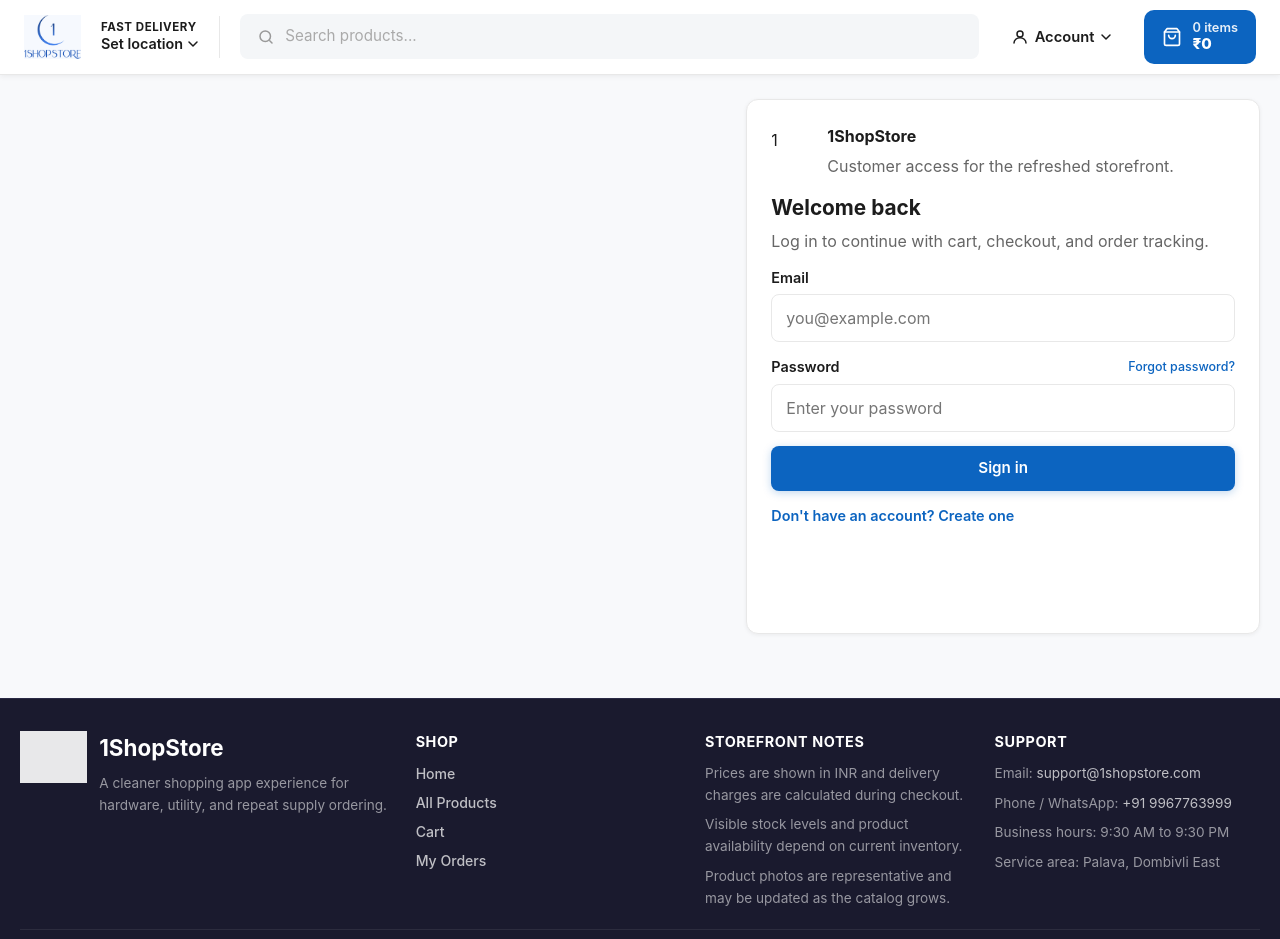
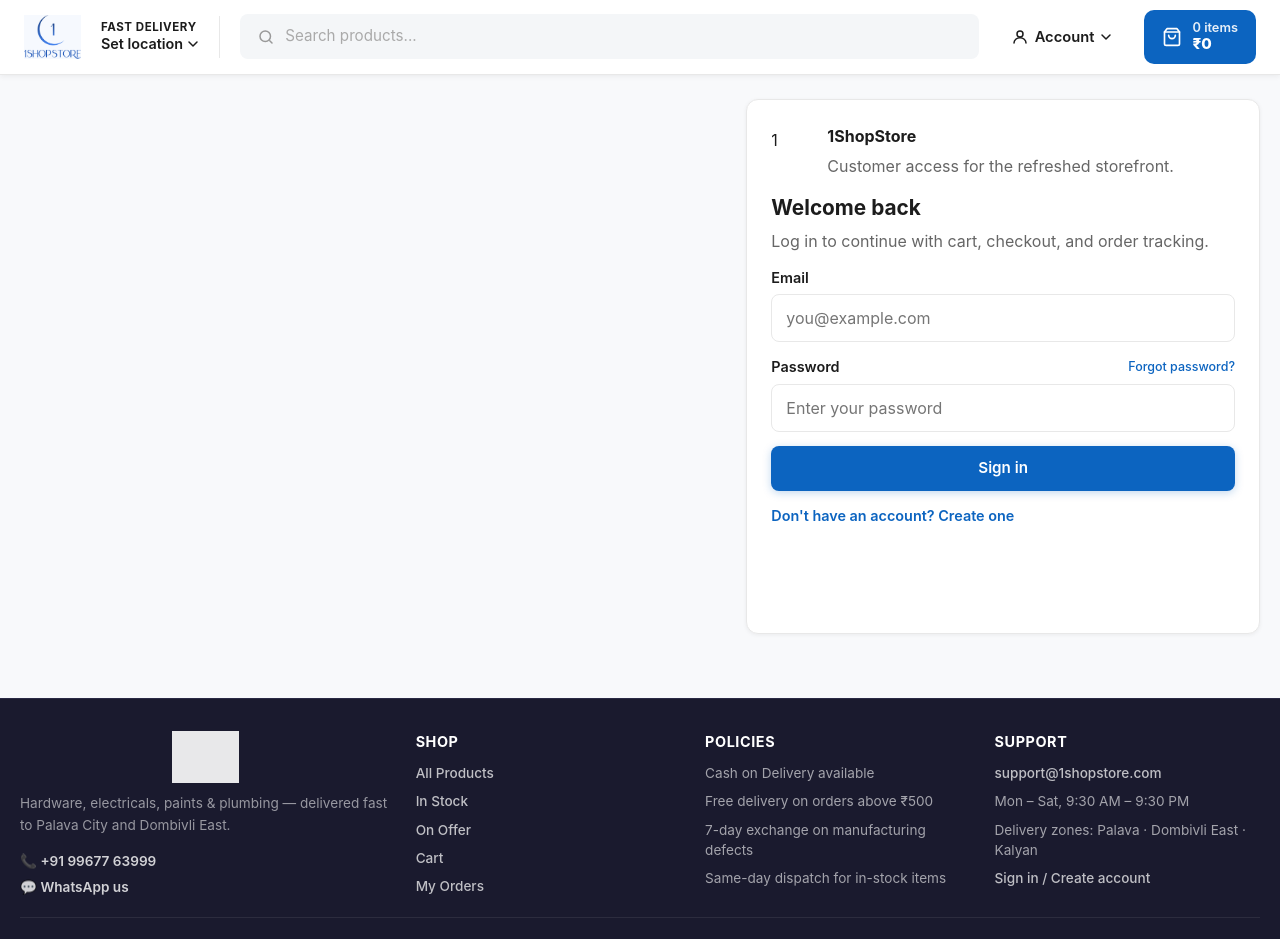
Before and after one commit to prasadb18/para-sale, a React (Vite) app in the folder client/: page /login in a window 1280 px wide. Shown: the top 939 px of the page. Built offline with nearby package versions, Linux system fonts and the light colour scheme; no server answers.

Commit message:
improve footer

```diff
--- a/client/src/App.css
+++ b/client/src/App.css
@@ -1229,15 +1229,15 @@
 }
 
 .product-card__badge {
-  position: absolute;
-  top: 10px;
-  left: 10px;
-  padding: 4px 8px;
-  border-radius: 5px;
+  display: inline-block;
+  padding: 2px 7px;
+  border-radius: 4px;
   background: var(--accent);
   color: #ffffff;
-  font-size: 0.74rem;
-  font-weight: 700;
+  font-size: 0.68rem;
+  font-weight: 700;
+  letter-spacing: 0.02em;
+  white-space: nowrap;
 }
 
 .product-card__badge--soft {
@@ -1251,6 +1251,13 @@
   gap: 6px;
   padding: 12px 14px 14px;
   flex: 1;
+}
+
+.product-card__pills {
+  display: flex;
+  align-items: center;
+  gap: 6px;
+  flex-wrap: wrap;
 }
 
 .product-card__category {
@@ -2646,46 +2653,35 @@
 
 .site-footer__brand {
   display: flex;
-  align-items: start;
-  gap: 12px;
-}
-
-.site-footer__brand h2 {
-  margin: 0 0 8px;
-  font-size: 1.4rem;
-  font-weight: 700;
-  color: #ffffff;
-}
-
-.site-footer__brand .brand-mark__badge {
-  background: var(--accent);
-  flex-shrink: 0;
-}
-
-.site-footer__brand,
-.site-footer__title {
-  color: #ffffff;
-}
-
-.site-footer__links a {
-  color: rgba(255,255,255,0.72);
-}
-
-.site-footer__notes a {
-  color: rgba(255,255,255,0.72);
-}
-
-.site-footer__brand p,
-.site-footer__notes p,
-.site-footer__bottom p {
+  flex-direction: column;
+  gap: 10px;
+}
+
+.site-footer__brand p {
   color: rgba(255,255,255,0.55);
   font-size: 0.85rem;
   line-height: 1.6;
-}
-
-.site-footer__notes {
-  display: grid;
-  gap: 8px;
+  margin: 0;
+}
+
+.site-footer__contact {
+  display: flex;
+  flex-direction: column;
+  gap: 6px;
+  margin-top: 4px;
+}
+
+.site-footer__contact a {
+  font-size: 0.85rem;
+  font-weight: 600;
+  color: rgba(255,255,255,0.80);
+  transition: color 0.15s;
+}
+
+.site-footer__contact a:hover { color: #fff; }
+
+.site-footer__title {
+  color: #ffffff;
 }
 
 .site-footer__title {
@@ -2701,14 +2697,20 @@
   gap: 8px;
 }
 
+.site-footer__links a,
+.site-footer__links span {
+  font-size: 0.85rem;
+  font-weight: 400;
+  color: rgba(255,255,255,0.60);
+  transition: color 0.15s ease;
+}
+
 .site-footer__links a {
-  font-size: 0.88rem;
+  color: rgba(255,255,255,0.72);
   font-weight: 500;
-  transition: color 0.15s ease;
-}
-
-.site-footer__links a:hover,
-.site-footer__notes a:hover {
+}
+
+.site-footer__links a:hover {
   color: #ffffff;
 }
 
--- a/client/src/components/Footer.jsx
+++ b/client/src/components/Footer.jsx
@@ -1,68 +1,67 @@
 import { Link } from 'react-router-dom'
 
-const shopLinks = [
-  { to: '/', label: 'Home' },
-  { to: '/products', label: 'All Products' },
-  { to: '/cart', label: 'Cart' },
-  { to: '/orders', label: 'My Orders' }
-]
+export default function Footer() {
+  const year = new Date().getFullYear()
 
-const policyNotes = [
-  'Prices are shown in INR and delivery charges are calculated during checkout.',
-  'Visible stock levels and product availability depend on current inventory.',
-  'Product photos are representative and may be updated as the catalog grows.'
-]
-
-export default function Footer() {
   return (
     <footer className="site-footer">
       <div className="shell site-footer__inner">
         <div className="site-footer__grid">
+
+          {/* Brand */}
           <section className="site-footer__brand">
             <img src="/logo.png" alt="1ShopStore" className="brand-logo brand-logo--footer" />
-            <div>
-              <h2>1ShopStore</h2>
-              <p>
-                A cleaner shopping app experience for hardware, utility, and
-                repeat supply ordering.
-              </p>
+            <p>
+              Hardware, electricals, paints & plumbing — delivered fast to
+              Palava City and Dombivli East.
+            </p>
+            <div className="site-footer__contact">
+              <a href="tel:+919967763999">📞 +91 99677 63999</a>
+              <a href="https://wa.me/919967763999" target="_blank" rel="noreferrer">
+                💬 WhatsApp us
+              </a>
             </div>
           </section>
 
+          {/* Shop */}
           <section>
             <h3 className="site-footer__title">Shop</h3>
-            <nav className="site-footer__links" aria-label="Footer shop links">
-              {shopLinks.map(link => (
-                <Link key={link.to} to={link.to}>
-                  {link.label}
-                </Link>
-              ))}
+            <nav className="site-footer__links" aria-label="Shop links">
+              <Link to="/products">All Products</Link>
+              <Link to="/products?filter=instock">In Stock</Link>
+              <Link to="/products?filter=offer">On Offer</Link>
+              <Link to="/cart">Cart</Link>
+              <Link to="/orders">My Orders</Link>
             </nav>
           </section>
 
+          {/* Policies */}
           <section>
-            <h3 className="site-footer__title">Storefront Notes</h3>
-            <div className="site-footer__notes">
-              {policyNotes.map(note => (
-                <p key={note}>{note}</p>
-              ))}
-            </div>
+            <h3 className="site-footer__title">Policies</h3>
+            <nav className="site-footer__links" aria-label="Policy links">
+              <span>Cash on Delivery available</span>
+              <span>Free delivery on orders above ₹500</span>
+              <span>7-day exchange on manufacturing defects</span>
+              <span>Same-day dispatch for in-stock items</span>
+            </nav>
           </section>
 
+          {/* Support */}
           <section>
             <h3 className="site-footer__title">Support</h3>
-            <div className="site-footer__notes">
-              <p>Email: <a href="mailto:support@1shopstore.com">support@1shopstore.com</a></p>
-              <p>Phone / WhatsApp: <a href="tel:+919967763999">+91 9967763999</a></p>
-              <p>Business hours: 9:30 AM to 9:30 PM</p>
-              <p>Service area: Palava, Dombivli East</p>
-            </div>
+            <nav className="site-footer__links" aria-label="Support links">
+              <a href="mailto:support@1shopstore.com">support@1shopstore.com</a>
+              <span>Mon – Sat, 9:30 AM – 9:30 PM</span>
+              <span>Delivery zones: Palava · Dombivli East · Kalyan</span>
+              <Link to="/login">Sign in / Create account</Link>
+            </nav>
           </section>
+
         </div>
 
         <div className="site-footer__bottom">
-          <p>Legal / business name: 1ShopStore</p>
-          <p>1ShopStore — hardware catalog browsing, checkout, admin product upload, and order tracking.</p>
+          <p>© {year} 1ShopStore. All rights reserved.</p>
+          <p>Prices in INR · Inclusive of all taxes</p>
         </div>
       </div>
     </footer>
--- a/client/src/components/ProductCard.jsx
+++ b/client/src/components/ProductCard.jsx
@@ -38,19 +38,21 @@
         ) : (
           <div className="product-card__placeholder">📦</div>
         )}
-        {discount > 0 ? (
-          <span className="product-card__badge">{discount}% off</span>
-        ) : (
-          <span className="product-card__badge product-card__badge--soft">
-            {deliveryMessage}
-          </span>
-        )}
       </button>
 
       <div className="product-card__body">
-        {showCategory && product.categories?.name ? (
-          <p className="product-card__category">{product.categories.name}</p>
-        ) : null}
+        <div className="product-card__pills">
+          {showCategory && product.categories?.name ? (
+            <p className="product-card__category">{product.categories.name}</p>
+          ) : null}
+          {discount > 0 ? (
+            <span className="product-card__badge">{discount}% off</span>
+          ) : (
+            <span className="product-card__badge product-card__badge--soft">
+              {deliveryMessage}
+            </span>
+          )}
+        </div>
 
         <button
           type="button"
```
